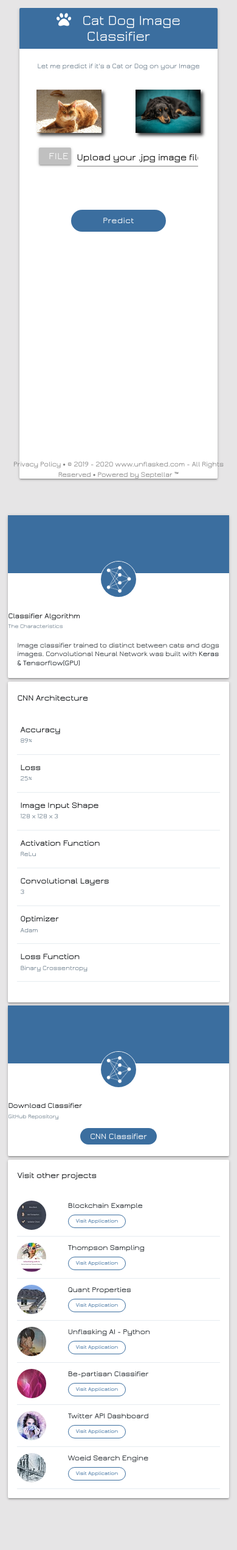
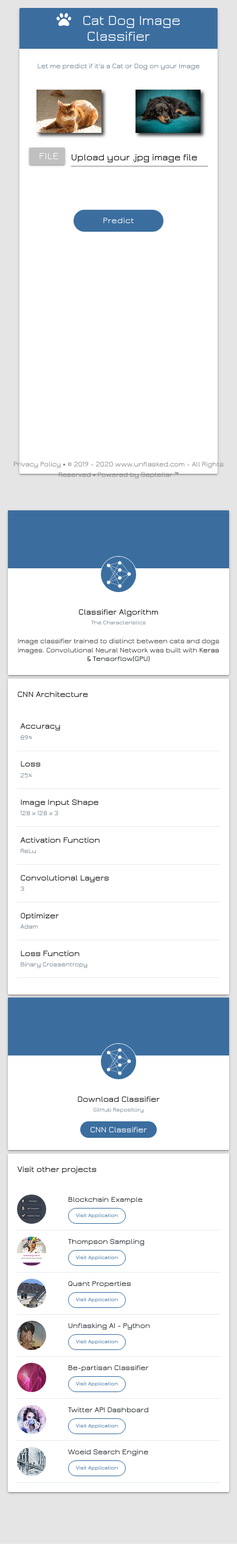
Before and after one commit to LukaszMalucha/Cat-vs.-Dog-Classifier, a Flask app: page / in a window 390 px wide. Shown: the part 42-2584 px from the top of the page at 61% size. Run offline with Flask 2, Linux system fonts and the light colour scheme; some libraries are stand-ins or nearby versions.

Commit message:
responsivity

```diff
--- a/static/css/custom-styles.css
+++ b/static/css/custom-styles.css
@@ -650,132 +650,41 @@
         width: 80%;
     }
 
-    .card-data {
-        min-height: 400px;
-        overflow: auto;
-    }
 
-    .card-data-short {
-        min-height: 100px;
-    }
-
-    .card-side h1 {
-        font-size: 0.9rem;
-    }
-
-    .hashtag-icon {
-        font-size: 32px;
-        color: #fff;
-        background: #3b6e9f;
-        padding: 15px 17px 15px 17px;
-        border: 1px solid #A4D9F9;
-        border-radius: 50px;
-    }
-
-    .card-side .card-content {
-        padding-bottom: 1px;
-    }
 
     .img-icon {
         width: 45px;
         height: 45px;
     }
 
-    .card-projects p {
-        font-size: 0.8rem;
-    }
-
-
-
-    .btn-visit {
-        font-size: 9px;
-        padding: 2px 12px;
-    }
-
-
-    .card-side .card-content {
-        padding-bottom: 4px;
-    }
 
     .row-break {
-        height: 10px;
-    }
-
-    .card-menu p {
-        font-size: 0.7rem;
-    }
-
-    .row-form {
-        width: 40%;
-    }
-
-    .btn-submit {
-        width: 30%;
+        height: 0px;
     }
 
 }
 
+@media(max-width:1700px) {
+    .dashboard-cards {
+        width: 90%;
+    }
+
+}
+
+
 /* MAX WIDTHS: MEDIUM SCREEN---------------------------------------------------*/
 
-@media(max-width:1440px) {
-
-    .row-title {
-        width:90%;
-        font-size: 1.5rem;
-
-    }
-
-    .row-cards {
-        width: 80%;
-    }
-
-    .row-form {
-        width: 50%;
-    }
-
-    .btn-submit {
-        width: 60%;
-    }
-
-    .img-icon {
-        width: 45px;
-        height: 45px;
-    }
-
+@media(max-width:1025px) {
     .dashboard-cards {
         width: 100%;
     }
 
-    .btn-visit {
-        font-size: 9px;
+    .card-title {
+        min-height: 764px;
     }
 
-
-    .card-side h1 {
-        font-size: 0.9rem;
-    }
-
-    .card-side .card-content {
-        padding-bottom: 11px;
-    }
-
-    .img-icon {
-        width: 36px;
-        height: 36px;
-    }
-
-    .card-projects p {
-    font-size: 0.76rem;
-    }
-
-
-}
-/* MAX WIDTHS: MEDIUM SCREEN---------------------------------------------------*/
-
-@media(max-width:993px) {
-
-    .dashboard-cards {
-        width: 100%;
+   .row-break {
+        height: 3px;
     }
 
     .btn-visit {
@@ -813,7 +722,7 @@
     }
 
     .row-form {
-        width: 80%;
+        width: 90%;
     }
 
     .img-icon {
@@ -850,6 +759,11 @@
     font-size: 0.9rem;
     }
 
+    .card-content,
+    .col-features {
+        text-align: center;
+    }
+
 
 
 }
--- a/static/css/navbar.css
+++ b/static/css/navbar.css
@@ -251,7 +251,7 @@
  }
 
 .sidenav {
-    background: #1da1f2;
+    background: #3b6e9f;
 }
 
 .sidenav li > a {
--- a/templates/base.html
+++ b/templates/base.html
@@ -109,7 +109,7 @@
                                     <img src="{{url_for('static', filename='img/logo2.png')}}"
                                          class="img responsive img-column" alt="septellar">
                                 </div>
-                                <div class="col-sm-8 col-md-8 plain-element">
+                                <div class="col-sm-8 col-md-8 plain-element col-features">
                                     <h1>Classifier Algorithm </h1>
                                     <p> The Characteristics</p>
                                 </div>
```
